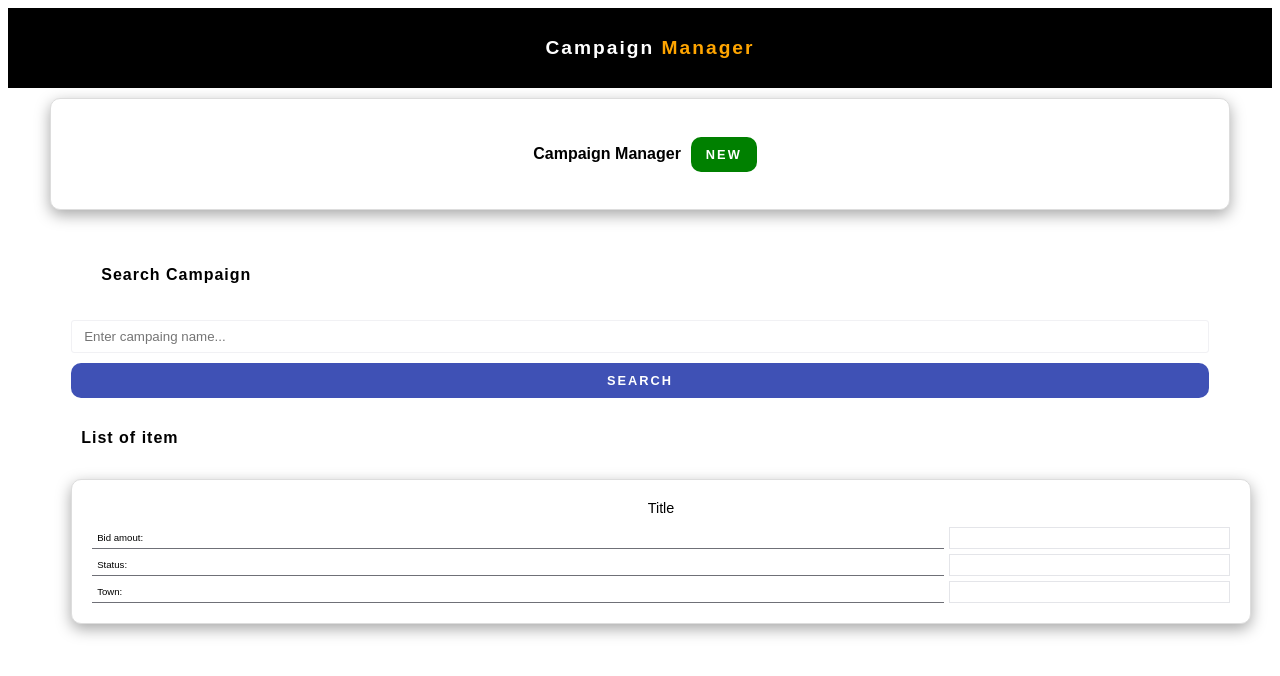
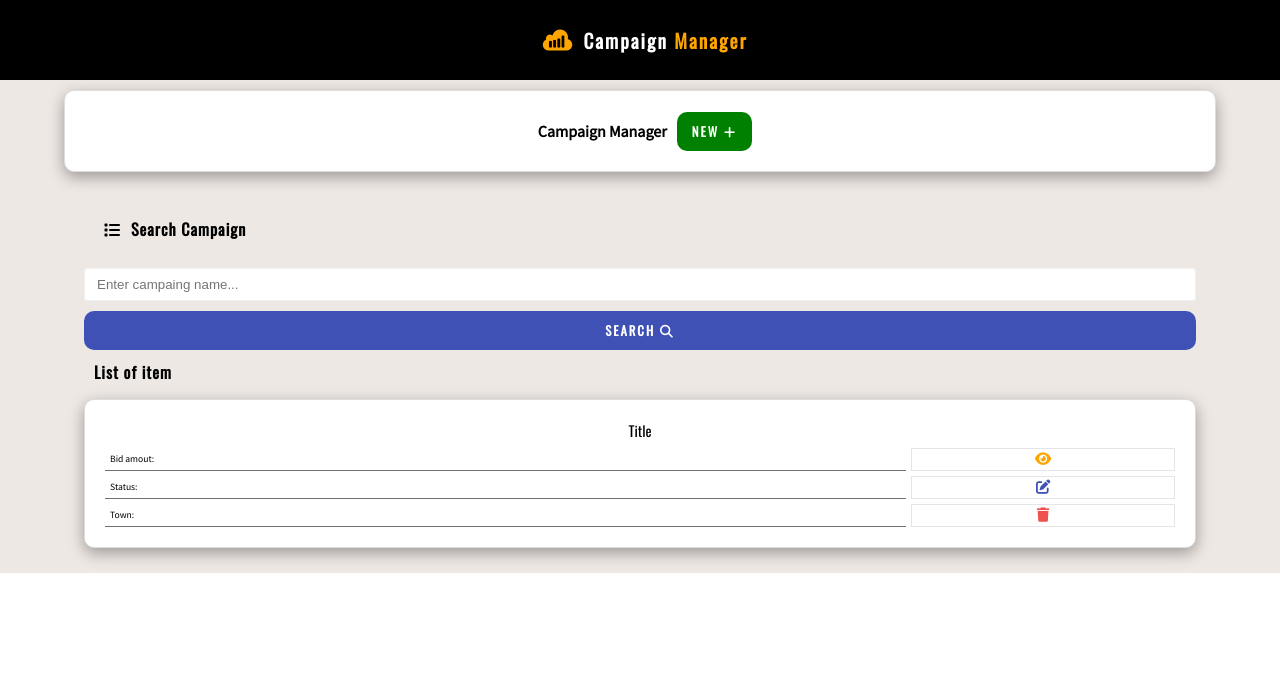
Before and after one commit to bartlomiejmazur/CRUD-App, a React (Vite) app: page /campaigns/list in a window 1280 px wide. Shown: the top 676 px of the page. Built offline with nearby package versions, Linux system fonts and the light colour scheme.

Commit message:
Feat: Add CDN link (google fonts, font awesome).

```diff
--- a/index.html
+++ b/index.html
@@ -5,6 +5,26 @@
     <link rel="icon" type="image/svg+xml" href="/vite.svg" />
     <meta name="viewport" content="width=device-width, initial-scale=1.0" />
     <title>Crud-App</title>
+    <link rel="preconnect" href="https://fonts.googleapis.com" />
+    <link rel="preconnect" href="https://fonts.gstatic.com" crossorigin />
+    <link
+      href="https://fonts.googleapis.com/css2?family=Oswald&family=Source+Sans+Pro&display=swap"
+      rel="stylesheet"
+    />
+    <link
+      rel="stylesheet"
+      href="https://cdnjs.cloudflare.com/ajax/libs/font-awesome/6.3.0/css/all.min.css"
+    />
+    <style>
+      * {
+        margin: 0;
+        padding: 0;
+        box-sizing: border-box;
+      }
+      #root {
+        background-color: #eee8e4;
+      }
+    </style>
   </head>
   <body>
     <div id="root"></div>
--- /dev/null
+++ b/src/style/media-queries.js
@@ -0,0 +1,3 @@
+export const large = "@media (min-width: 1025px)";
+export const medium = "@media (min-width: 769px) and (max-width: 1024px)";
+export const small = "@media (max-width: 768)";
```
